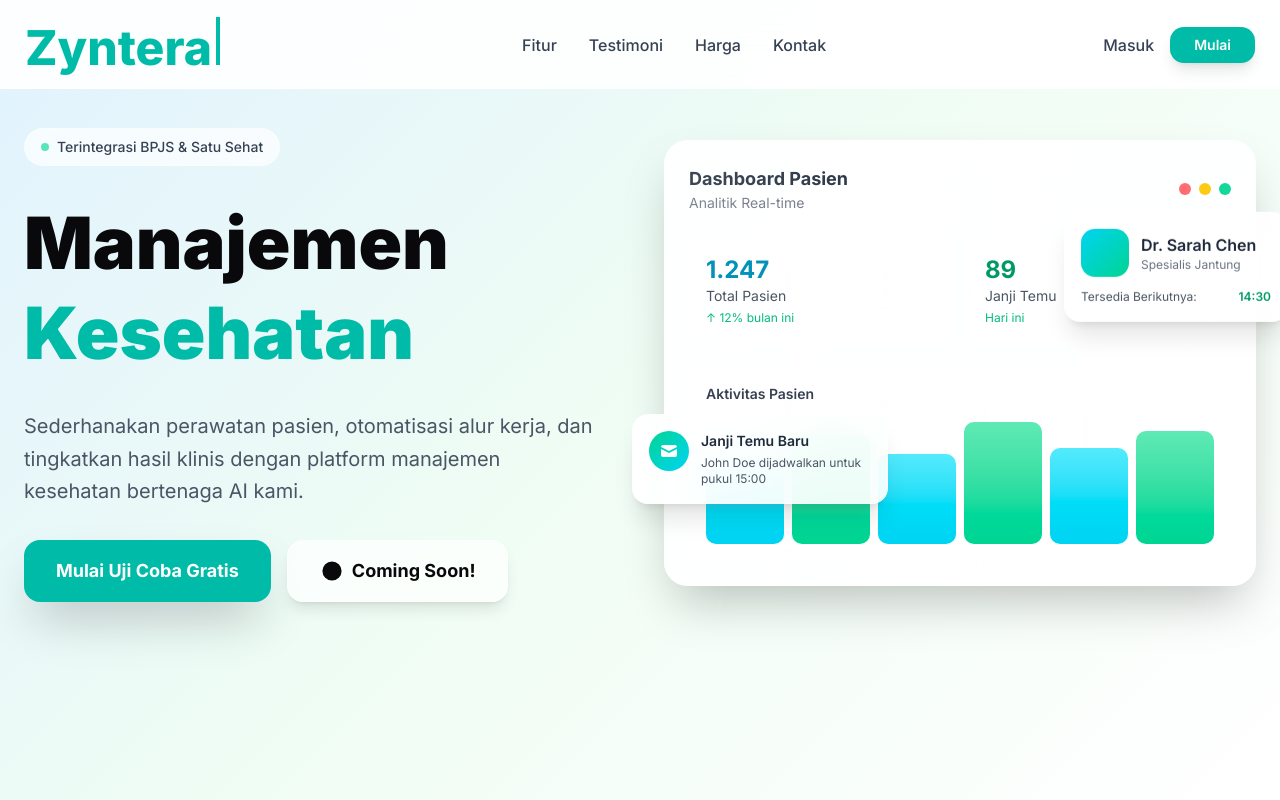
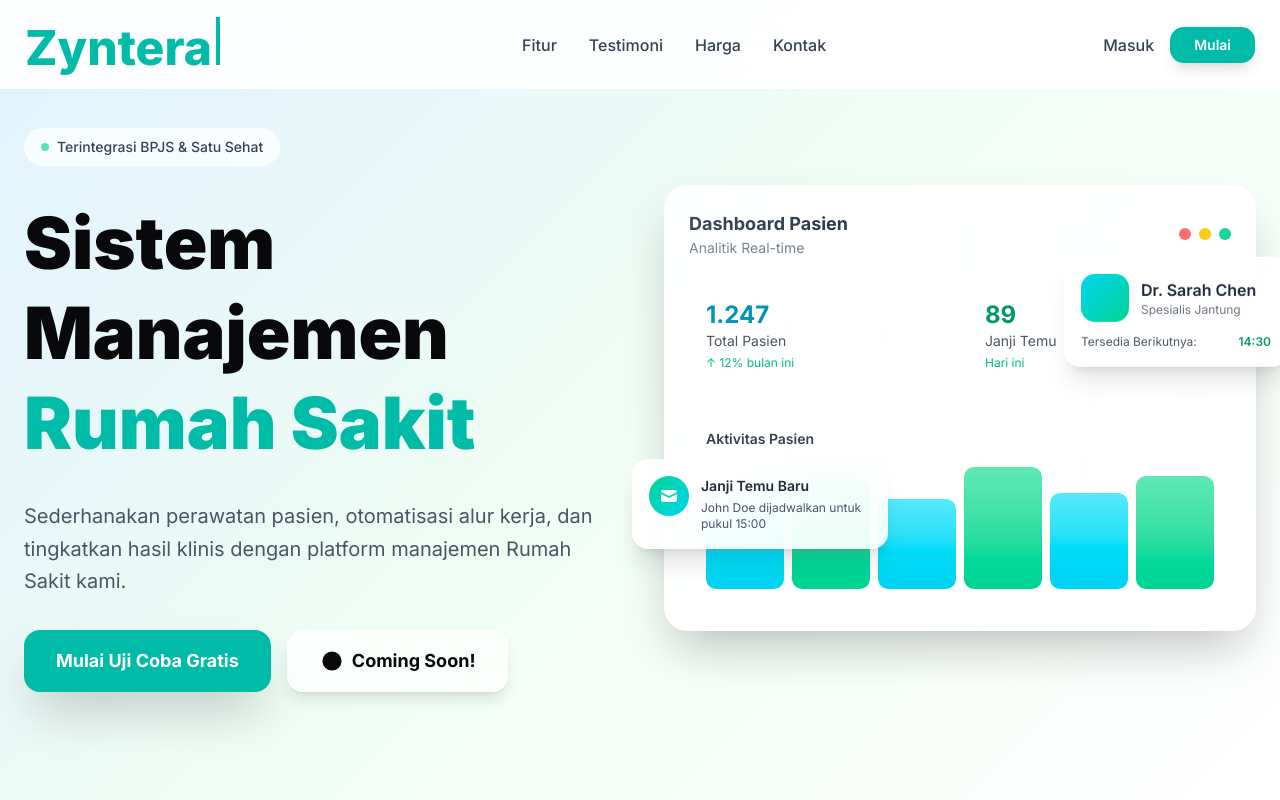
Before and after one commit to PromisePioneer/simrs, a React (Vite) app in the folder frontend/: page / in a window 1280 px wide. Shown: the top 800 px of the page. Built offline with nearby package versions, Linux system fonts and the light colour scheme.

Commit message:
nice job

```diff
--- a/frontend/src/components/landing/hero.jsx
+++ b/frontend/src/components/landing/hero.jsx
@@ -15,14 +15,14 @@
                         </div>
 
                         <h1 className="text-6xl lg:text-7xl font-black leading-tight">
-                                Manajemen
-                                <span className="text-teal-500 block">Kesehatan</span>
+                            Sistem Manajemen
+                            <span className="text-teal-500 block"> Rumah Sakit</span>
                     </h1>
 
                     <p className="text-xl text-gray-600 leading-relaxed max-w-xl">
                         Sederhanakan perawatan pasien, otomatisasi alur kerja, dan tingkatkan hasil klinis
                         dengan platform
-                                manajemen kesehatan bertenaga AI kami.
+                        manajemen Rumah Sakit kami.
                     </p>
 
                     <div className="flex flex-wrap gap-4">
```
Lines whose indentation alone changed are shown as unchanged.
